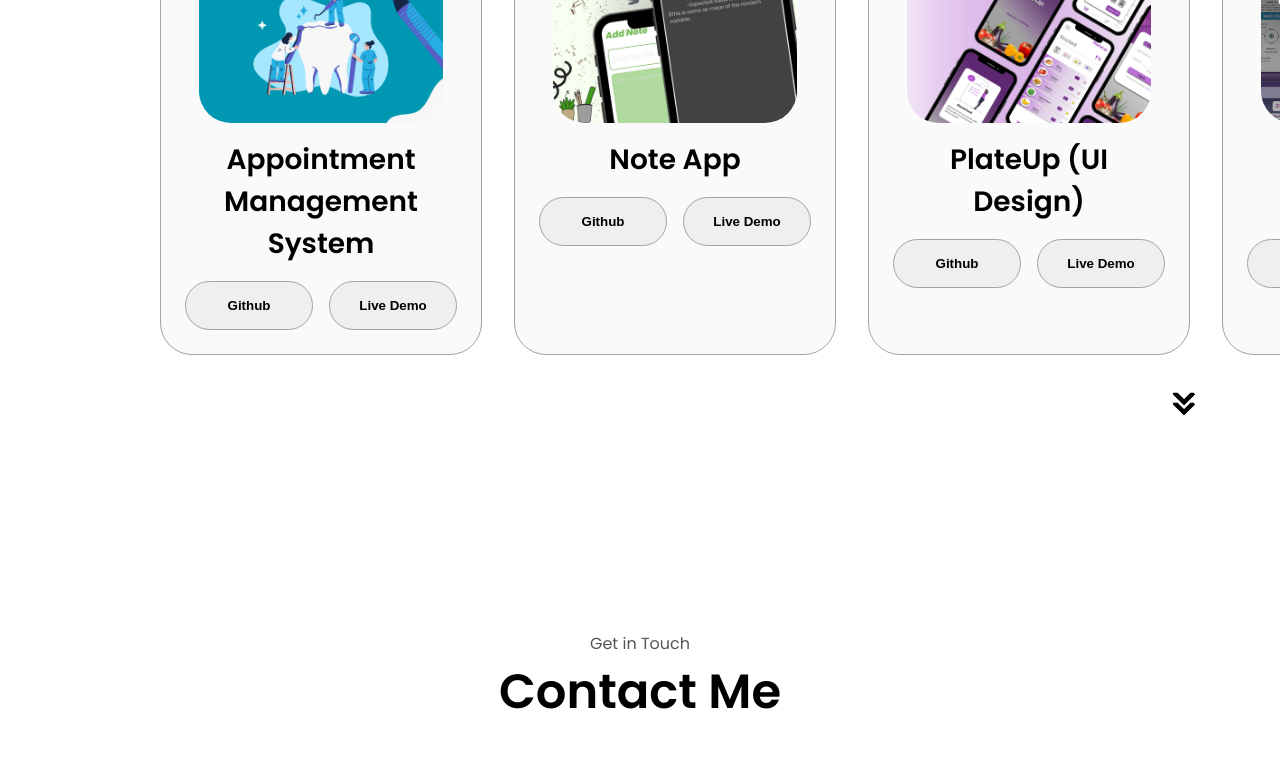
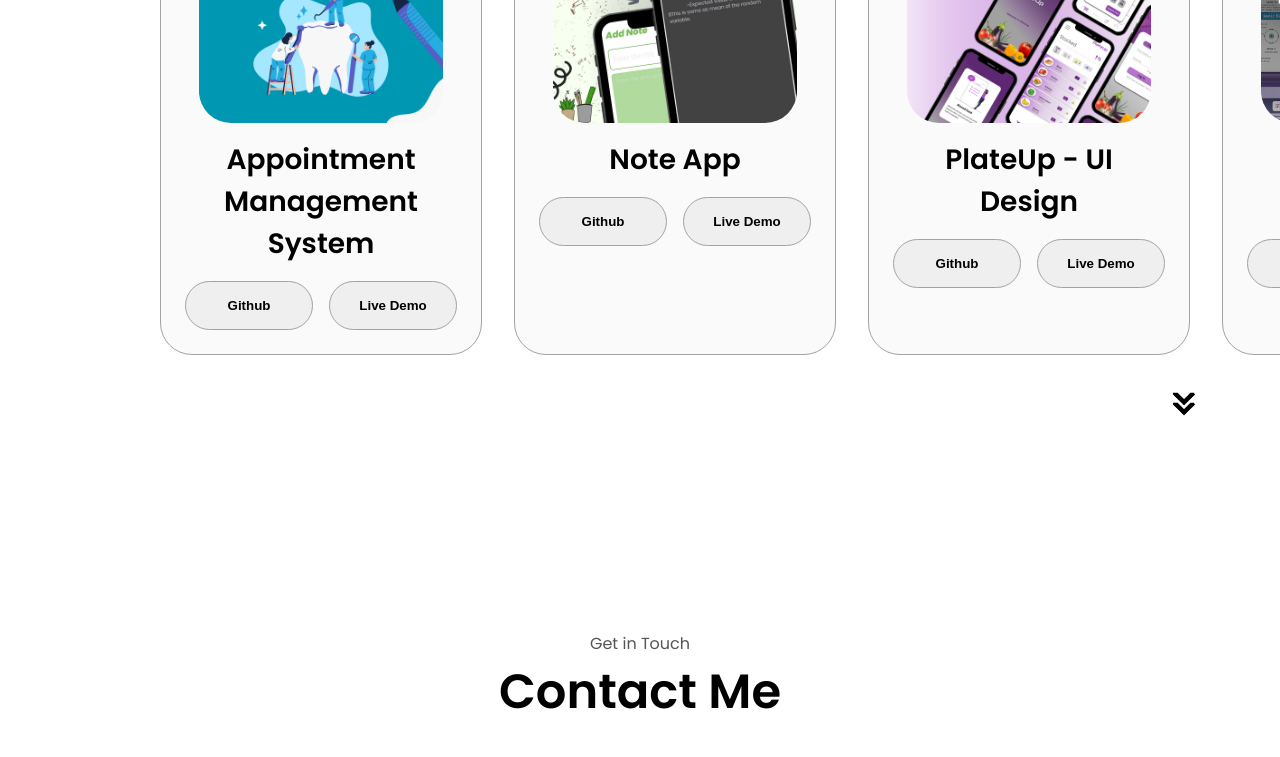
Before and after one commit to bashiimalsha/bashiimalsha.github.io, a plain HTML site: page index.html in a window 1280 px wide. Shown: the part 2700-3457 px from the top of the page. Drawn offline with nearby package versions, Linux system fonts and the light colour scheme.

Commit message:
Update index.html

```diff
--- a/index.html
+++ b/index.html
@@ -269,7 +269,7 @@
                         alt="Project 2"
                         class="project-img"/>
                     </div>
-                    <h2 class="experience-sub-title project-title">Note App</h2>
+                    <h2 class="experience-sub-title project-title"> Note App </h2>
                     <div class="btn-container">
                         <button class="btn btn-color-2 project-btn" onclick="location.href='https://github.com/bashiimalsha/Note_app.git'">
                             Github
@@ -285,7 +285,7 @@
                         alt="Project 3"
                         class="project-img"/>
                     </div>
-                    <h2 class="experience-sub-title project-title">PlateUp (UI Design)</h2>
+                    <h2 class="experience-sub-title project-title">PlateUp - UI Design </h2>
                     <div class="btn-container">
                         <button class="btn btn-color-2 project-btn" onclick="location.href='https://github.com/bashiimalsha/PlateUp.git'">
                             Github
```
